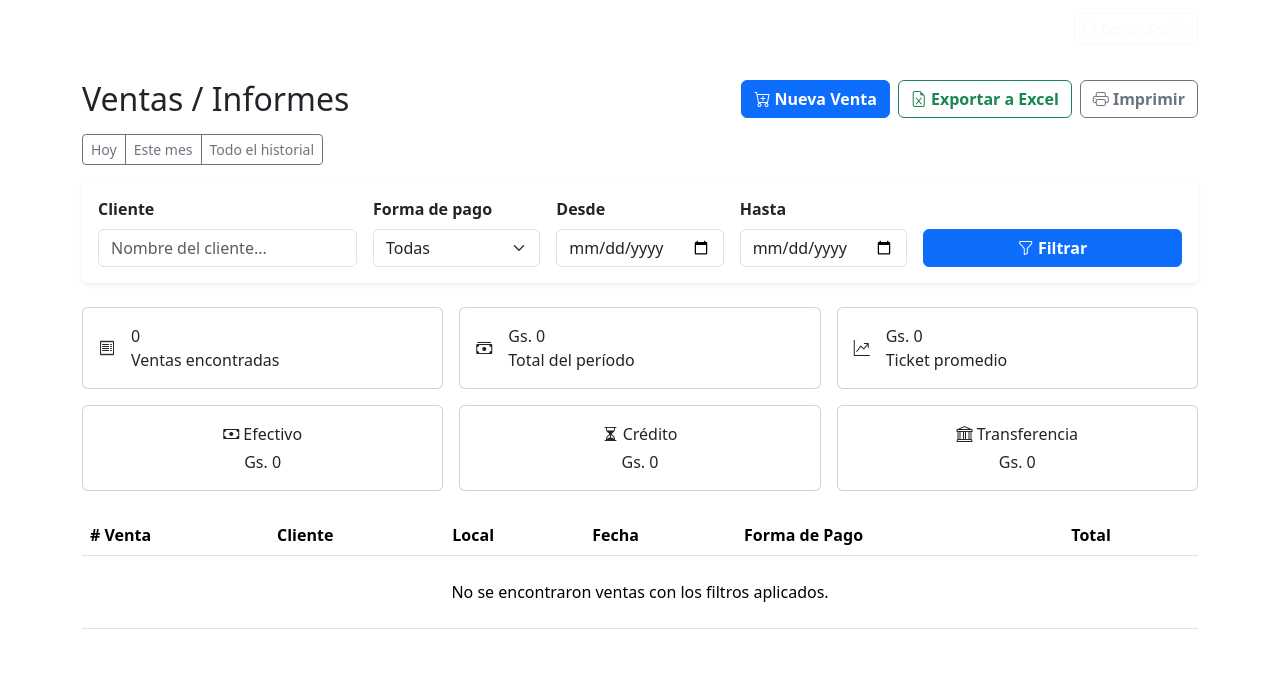
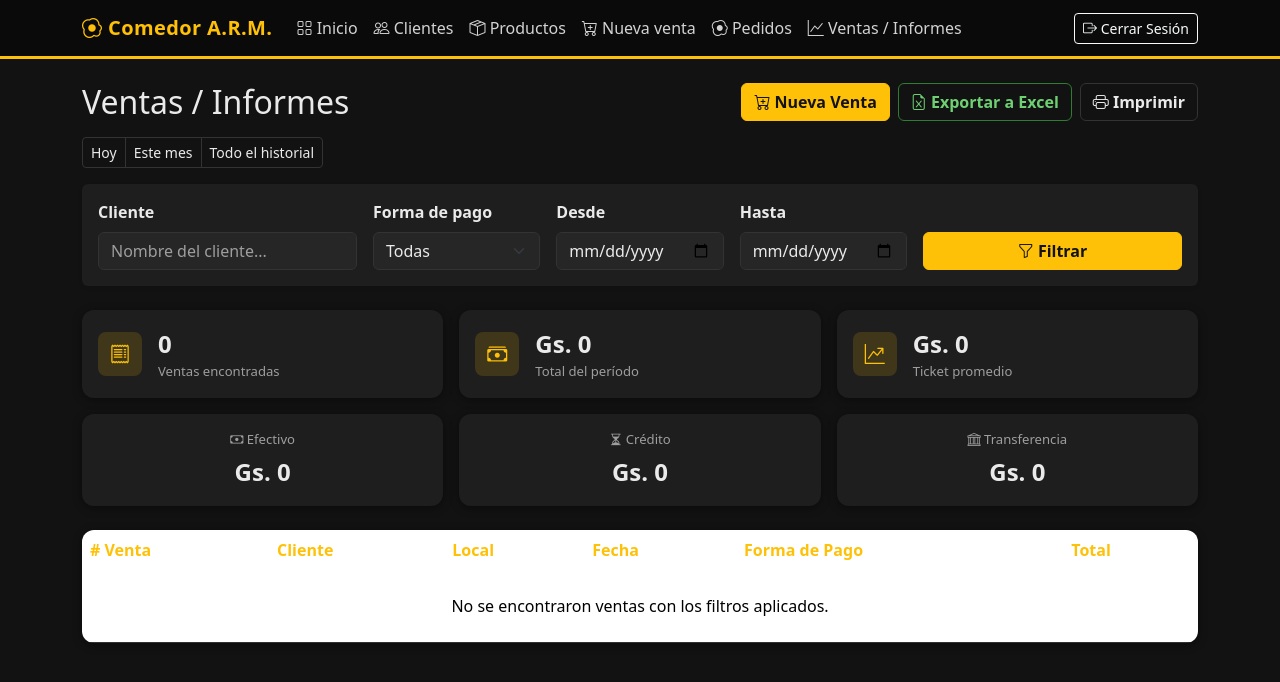
Before and after one commit to Axel-Alvarenga/Facturacion-Corregido, a Django app: page /informes/ in a window 1280 px wide. Shown: the top 682 px of the page. Run offline with Django 5.2, Linux system fonts and the light colour scheme; the visitor is signed in with stand-in values (Sample User, id 1); data that the repository does not hold is empty.

Commit message:
Correccion de css

```diff
--- /dev/null
+++ b/facturacion/static/facturacion/css/estilo.css
@@ -0,0 +1,230 @@
+/* =========================================================
+   Comedor A.R.M. - Estilos globales
+   Paleta oscura + acento amarillo
+   ========================================================= */
+
+:root {
+    /* Paleta corporativa "Comedor A.R.M." */
+    --color-fondo:          #121212;
+    --color-superficie:     #1E1E1E;
+    --color-superficie-alt: #262626;
+    --color-navbar:         #0A0A0A;
+    --color-texto:          #EAEAEA;
+    --color-texto-muted:    #9E9E9E;
+    --color-borde:          #333333;
+    --color-acento:         #FFC107;
+    --color-acento-texto:   #121212;
+    --color-peligro:        #D32F2F;
+    --color-exito:          #2E7D32;
+    --radio-card: 0.75rem;
+}
+
+body {
+    background-color: var(--color-fondo);
+    color: var(--color-texto);
+}
+
+a { color: var(--color-acento); }
+
+/* =========================================================
+   Navbar
+   ========================================================= */
+.navbar-local {
+    background-color: var(--color-navbar);
+    border-bottom: 3px solid var(--color-acento);
+}
+.navbar-local .navbar-brand {
+    font-weight: 700;
+    letter-spacing: 0.02em;
+    color: var(--color-acento) !important;
+}
+.navbar-local .nav-link {
+    color: rgba(255, 255, 255, 0.82);
+    transition: color 0.15s ease;
+}
+.navbar-local .nav-link:hover {
+    color: var(--color-acento);
+}
+
+/* =========================================================
+   Botones (reskin de Bootstrap)
+   ========================================================= */
+.btn-primary, .btn-warning {
+    background-color: var(--color-acento);
+    border-color: var(--color-acento);
+    color: var(--color-acento-texto);
+    font-weight: 600;
+}
+.btn-primary:hover, .btn-primary:focus, .btn-primary:active,
+.btn-warning:hover, .btn-warning:focus, .btn-warning:active {
+    background-color: #e0a800;
+    border-color: #e0a800;
+    color: var(--color-acento-texto);
+}
+.btn-danger {
+    background-color: var(--color-peligro);
+    border-color: var(--color-peligro);
+}
+.btn-success {
+    background-color: var(--color-exito);
+    border-color: var(--color-exito);
+}
+.btn-outline-success {
+    color: #6fcf73;
+    border-color: var(--color-exito);
+}
+.btn-outline-success:hover {
+    background-color: var(--color-exito);
+    color: #fff;
+}
+.btn-outline-secondary {
+    color: var(--color-texto);
+    border-color: var(--color-borde);
+}
+.btn-secondary {
+    background-color: #424242;
+    border-color: #424242;
+}
+
+/* =========================================================
+   Tarjetas, tablas, modales, formularios
+   ========================================================= */
+.card, .modal-content {
+    background-color: var(--color-superficie);
+    color: var(--color-texto);
+    border: 1px solid var(--color-borde);
+}
+.form-control, .form-select {
+    background-color: var(--color-superficie-alt);
+    border-color: var(--color-borde);
+    color: var(--color-texto);
+}
+.form-control:focus, .form-select:focus {
+    background-color: var(--color-superficie-alt);
+    color: var(--color-texto);
+    border-color: var(--color-acento);
+    box-shadow: 0 0 0 0.2rem rgba(255, 193, 7, 0.25);
+}
+.form-control::placeholder { color: var(--color-texto-muted); }
+label, .form-label { color: var(--color-texto); }
+.list-group-item {
+    background-color: var(--color-superficie-alt);
+    color: var(--color-texto);
+    border-color: var(--color-borde);
+}
+.list-group-item-action:hover {
+    background-color: #333;
+    color: var(--color-acento);
+}
+
+/* =========================================================
+   Tarjetas KPI
+   ========================================================= */
+.card-kpi {
+    border: none;
+    border-radius: var(--radio-card);
+    box-shadow: 0 2px 10px rgba(0, 0, 0, 0.4);
+}
+.card-kpi .kpi-icono {
+    width: 44px;
+    height: 44px;
+    border-radius: 0.5rem;
+    display: flex;
+    align-items: center;
+    justify-content: center;
+    font-size: 1.25rem;
+    background-color: rgba(255, 193, 7, 0.15);
+    color: var(--color-acento);
+}
+.card-kpi .kpi-valor {
+    font-size: 1.5rem;
+    font-weight: 600;
+    color: var(--color-texto);
+}
+.card-kpi .kpi-label {
+    font-size: 0.82rem;
+    color: var(--color-texto-muted);
+}
+
+/* =========================================================
+   Tablas
+   ========================================================= */
+.tabla-local {
+    background: var(--color-superficie);
+    border-radius: var(--radio-card);
+    box-shadow: 0 2px 10px rgba(0, 0, 0, 0.4);
+    overflow: hidden;
+}
+.tabla-local table {
+    margin-bottom: 0;
+    color: var(--color-texto);
+}
+.tabla-local thead {
+    background-color: var(--color-navbar);
+}
+.tabla-local thead th {
+    color: var(--color-acento);
+    font-weight: 600;
+    border-bottom: none;
+}
+.tabla-local tbody tr {
+    transition: background-color 0.12s ease;
+    border-color: var(--color-borde);
+}
+.tabla-local tbody tr:hover {
+    background-color: rgba(255, 193, 7, 0.08);
+}
+
+/* =========================================================
+   Badges y alertas
+   ========================================================= */
+.badge-deudor { background-color: var(--color-peligro); }
+.badge-al-dia { background-color: var(--color-exito); }
+
+.alert-danger {
+    background-color: rgba(211, 47, 47, 0.18);
+    border-color: var(--color-peligro);
+    color: #ffb3ab;
+}
+.alert-success {
+    background-color: rgba(46, 125, 50, 0.18);
+    border-color: var(--color-exito);
+    color: #a5d6a7;
+}
+.alert-warning {
+    background-color: rgba(255, 193, 7, 0.15);
+    border-color: var(--color-acento);
+    color: #ffe28a;
+}
+
+/* =========================================================
+   Tarjetas del dashboard
+   ========================================================= */
+.card-dashboard {
+    border: none;
+    border-radius: var(--radio-card);
+    box-shadow: 0 2px 10px rgba(0, 0, 0, 0.45);
+    background-color: var(--color-superficie);
+    color: var(--color-texto);
+    transition: transform 0.15s ease, box-shadow 0.15s ease;
+}
+.card-dashboard i { color: var(--color-acento); }
+.card-dashboard:hover {
+    transform: translateY(-4px);
+    box-shadow: 0 10px 24px rgba(0, 0, 0, 0.55);
+}
+
+/* =========================================================
+   Impresión (blanco y negro)
+   ========================================================= */
+@media print {
+    .no-print, .navbar-local {
+        display: none !important;
+    }
+    body, .tabla-local, .card-kpi, table, th, td, .card {
+        background: #fff !important;
+        color: #000 !important;
+        box-shadow: none !important;
+        border-color: #ddd !important;
+    }
+}
```
Also changed, not shown: facturacion/static/facturacion/js/pedido_form.js (added, +75 -0 lines), facturacion/static/facturacion/js/venta_form.js (added, +143 -0 lines), facturacion/templates/facturacion/login.html (+41 -5 lines).
